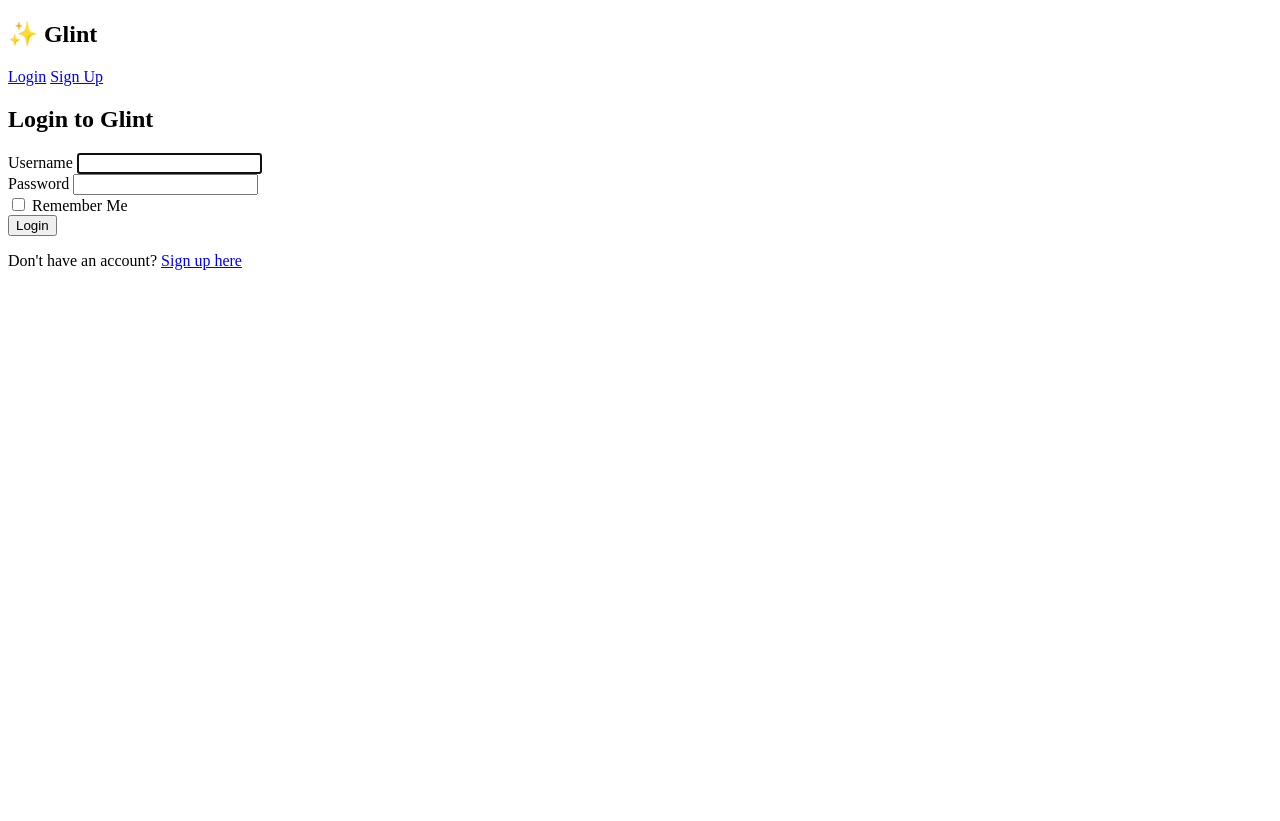
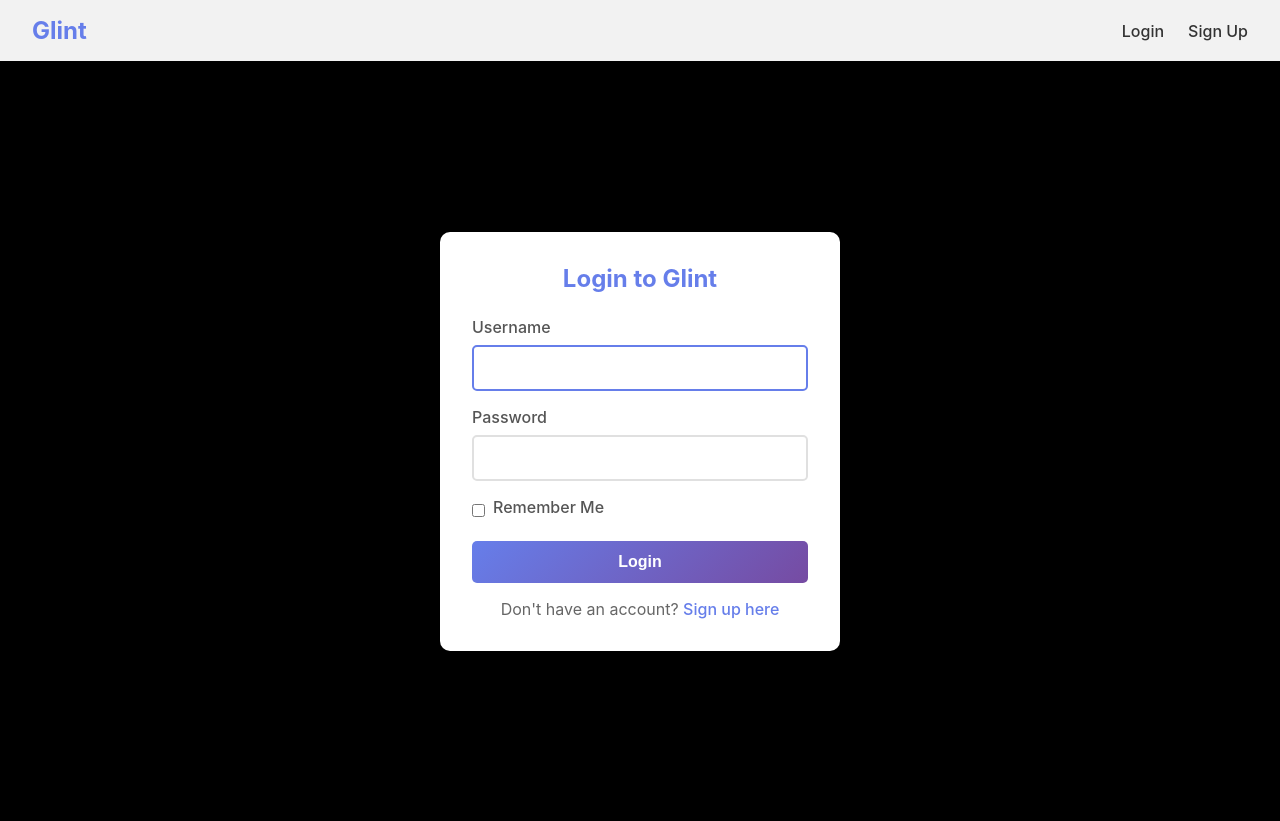
Before and after one commit to sz-747/Glint, a Flask app: page /login in a window 1280 px wide. Before the commit the page ends 270 px from the top, so only its background shows below. Run offline with Flask 3, Linux system fonts and the light colour scheme.

Commit message:
feat: frontend login

```diff
--- a/app.py
+++ b/app.py
@@ -140,10 +140,6 @@ def dashboard():
 @app.route('/admin')
 @login_required  # Requires user to be logged in
 def admin():
-    """
-    Admin panel - placeholder for Task 3.2
-    Only accessible to users with admin role
-    """
     if current_user.role != 'admin':
         flash('Access denied. Admin privileges required.', 'error')
         return redirect(url_for('dashboard'))
--- a/static/style.css
+++ b/static/style.css
@@ -0,0 +1,184 @@
+/* =============================================
+   GLINT - BASIC CSS STYLING
+   Task 1.5: Authentication Form Styling
+   ============================================= */
+
+/* CSS Reset and Base Styles */
+* {
+  margin: 0;
+  padding: 0;
+  box-sizing: border-box;
+}
+
+body {
+  font-family:
+    -apple-system, BlinkMacSystemFont, "Segoe UI", Roboto, Oxygen, Ubuntu,
+    Cantarell, sans-serif;
+  background: black;
+  min-height: 100vh;
+  color: #333;
+}
+
+.container {
+  max-width: 1200px;
+  margin: 0 auto;
+  padding: 20px;
+}
+
+/* =============================================
+   NAVBAR STYLING
+   ============================================= */
+
+.navbar {
+  background: rgba(255, 255, 255, 0.95);
+  padding: 1rem 2rem;
+  display: flex;
+  justify-content: space-between;
+  align-items: center;
+  box-shadow: 0 2px 10px rgba(0, 0, 0, 0.1);
+}
+
+.nav-brand h1 {
+  color: #667eea;
+  font-size: 1.5rem;
+}
+
+.nav-links {
+  display: flex;
+  gap: 1.5rem;
+}
+
+.nav-links a {
+  color: #333;
+  text-decoration: none;
+  font-weight: 500;
+  transition: color 0.3s;
+}
+
+.nav-links a:hover {
+  color: #667eea;
+}
+
+/* =============================================
+   AUTHENTICATION FORMS
+   ============================================= */
+
+.auth-container {
+  display: flex;
+  justify-content: center;
+  align-items: center;
+  min-height: calc(100vh - 80px);
+}
+
+.auth-card {
+  background: white;
+  padding: 2rem;
+  border-radius: 10px;
+  box-shadow: 0 10px 30px rgba(0, 0, 0, 0.2);
+  width: 100%;
+  max-width: 400px;
+}
+
+.auth-card h2 {
+  margin-bottom: 1.5rem;
+  color: #667eea;
+  text-align: center;
+}
+
+.form-group {
+  margin-bottom: 1rem;
+}
+
+.form-group label {
+  display: block;
+  margin-bottom: 0.5rem;
+  font-weight: 500;
+  color: #555;
+}
+
+.form-group input[type="text"],
+.form-group input[type="password"] {
+  width: 100%;
+  padding: 0.75rem;
+  border: 2px solid #e0e0e0;
+  border-radius: 5px;
+  font-size: 1rem;
+  transition: border-color 0.3s;
+}
+
+.form-group input:focus {
+  outline: none;
+  border-color: #667eea;
+}
+
+.form-group small {
+  display: block;
+  margin-top: 0.25rem;
+  color: #999;
+  font-size: 0.85rem;
+}
+
+.form-group.checkbox {
+  display: flex;
+  align-items: center;
+  gap: 0.5rem;
+}
+
+.form-group.checkbox input[type="checkbox"] {
+  width: auto;
+}
+
+.btn-primary {
+  width: 100%;
+  padding: 0.75rem;
+  background: linear-gradient(135deg, #667eea 0%, #764ba2 100%);
+  color: white;
+  border: none;
+  border-radius: 5px;
+  font-size: 1rem;
+  font-weight: 600;
+  cursor: pointer;
+  transition:
+    transform 0.2s,
+    box-shadow 0.2s;
+}
+
+.btn-primary:hover {
+  transform: translateY(-2px);
+  box-shadow: 0 5px 15px rgba(102, 126, 234, 0.4);
+}
+
+.auth-footer {
+  text-align: center;
+  margin-top: 1rem;
+  color: #666;
+}
+
+.auth-footer a {
+  color: #667eea;
+  text-decoration: none;
+  font-weight: 500;
+}
+
+/* =============================================
+   FLASH MESSAGES
+   ============================================= */
+
+.alert {
+  padding: 1rem;
+  border-radius: 5px;
+  margin-bottom: 1rem;
+  font-weight: 500;
+}
+
+.alert-success {
+  background: #d4edda;
+  color: #155724;
+  border: 1px solid #c3e6cb;
+}
+
+.alert-error {
+  background: #f8d7da;
+  color: #721c24;
+  border: 1px solid #f5c6cb;
+}
--- a/templates/base.html
+++ b/templates/base.html
@@ -1,21 +1,21 @@
-<!DOCTYPE html>
+<!doctype html>
 <html lang="en">
   <head>
-    <meta charset="UTF-8">
-    <meta name="viewport" content="width=device-width, initial-scale=1.0">
+    <meta charset="UTF-8" />
+    <meta name="viewport" content="width=device-width, initial-scale=1.0" />
 
-    <!-- Dynamic page title using Jinja2 block - defaults to "Glint" if not overridden -->
     <title>{% block title %}Glint{% endblock %}</title>
 
-    <!-- Link to external CSS file using Flask's url_for() for proper static file routing -->
-    <link rel="stylesheet" href="{{ url_for('static', filename='style.css') }}">
+    <link
+      rel="stylesheet"
+      href="{{ url_for('static', filename='style.css') }}"
+    />
   </head>
   <body>
     <!-- Navigation bar with conditional rendering based on authentication status -->
     <nav class="navbar">
       <div class="nav-brand">
-            <!-- ✨ emoji represents the "sparkle" theme of the Glint app -->
-            <h1>✨ Glint</h1>
+        <h1>Glint</h1>
       </div>
 
       <div class="nav-links">
@@ -30,7 +30,9 @@
         <a href="{{ url_for('editor') }}">Editor</a>
         {% endif %}
         <!-- Logout link displays username for personalization -->
-                <a href="{{ url_for('logout') }}">Logout ({{ current_user.username }})</a>
+        <a href="{{ url_for('logout') }}"
+          >Logout ({{ current_user.username }})</a
+        >
         {% else %}
         <!-- Unauthenticated users only see Login and Sign Up links -->
         <a href="{{ url_for('login') }}">Login</a>
@@ -43,15 +45,13 @@
     <div class="container">
       <!-- Flash message display system for user feedback -->
       <!-- get_flashed_messages(with_categories=true) retrieves messages with their category (success, error, etc.) -->
-        {% with messages = get_flashed_messages(with_categories=true) %}
-            {% if messages %}
+      {% with messages = get_flashed_messages(with_categories=true) %} {% if
+      messages %}
       <!-- Loop through each flash message and display with appropriate styling class -->
       {% for category, message in messages %}
       <!-- CSS class 'alert-success' or 'alert-error' will style the message appropriately -->
       <div class="alert alert-{{ category }}">{{ message }}</div>
-                {% endfor %}
-            {% endif %}
-        {% endwith %}
+      {% endfor %} {% endif %} {% endwith %}
 
       <!-- Content block where child templates inject their specific content -->
       {% block content %}{% endblock %}
```
Lines whose indentation alone changed are shown as unchanged.
